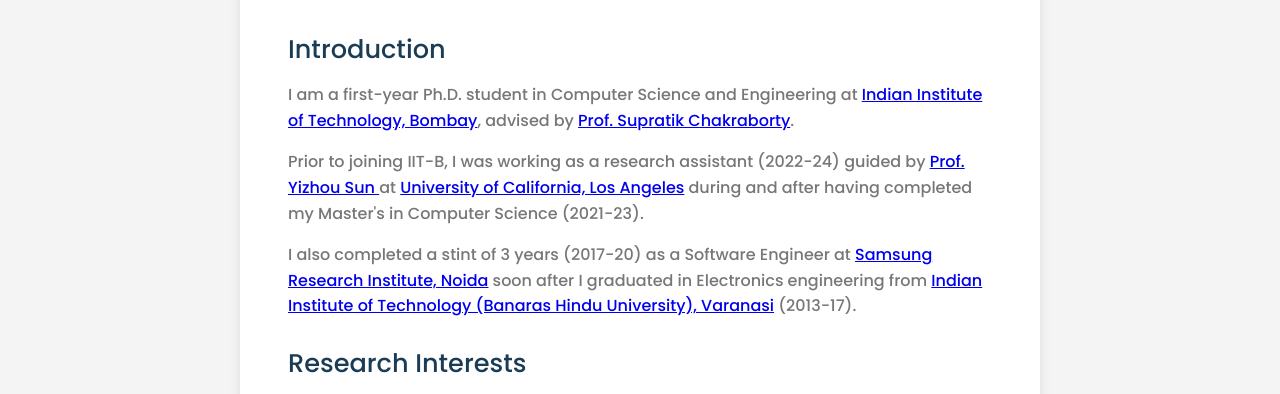
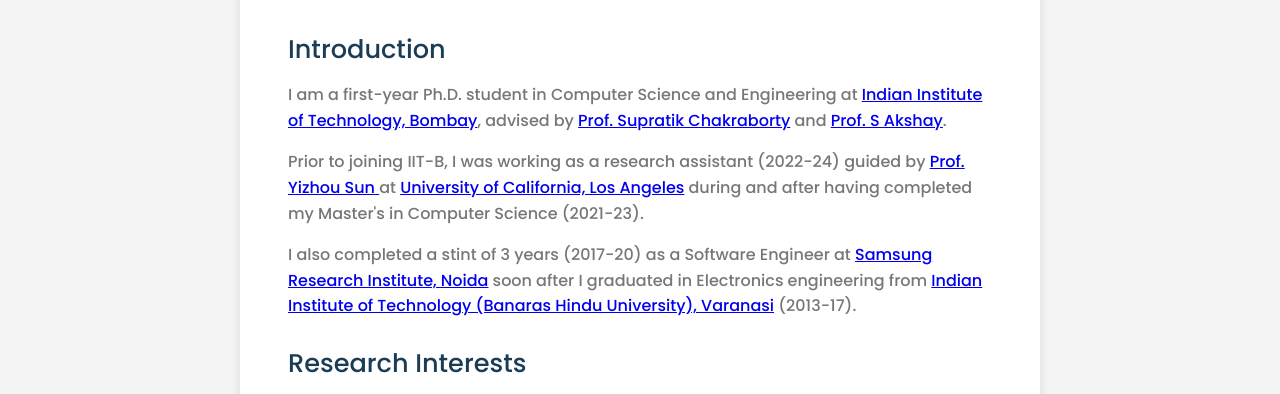
Before and after one commit to Rkus990/rkus990.github.io, a plain HTML site: page index.html in a window 1280 px wide. Shown: the part 356-750 px from the top of the page. Drawn offline with Linux system fonts and the light colour scheme.

Commit message:
Update index.html

```diff
--- a/index.html
+++ b/index.html
@@ -173,7 +173,7 @@
             <div class="sections">
             <div class="section-title">Introduction</div>
     <div class="section-content">
-        <p>I am a first-year Ph.D. student in Computer Science and Engineering at <a href="https://www.cse.iitb.ac.in/" target="_blank">Indian Institute of Technology, Bombay</a>, advised by <a href="https://www.cse.iitb.ac.in/~supratik/" target="_blank">Prof. Supratik Chakraborty</a>.</p>
+        <p>I am a first-year Ph.D. student in Computer Science and Engineering at <a href="https://www.cse.iitb.ac.in/" target="_blank">Indian Institute of Technology, Bombay</a>, advised by <a href="https://www.cse.iitb.ac.in/~supratik/" target="_blank">Prof. Supratik Chakraborty</a> and <a href="https://www.cse.iitb.ac.in/~akshayss/" target="_blank">Prof. S Akshay</a>.</p>
 
         <p> Prior to joining IIT-B, I was working as a research assistant (2022-24) guided by <a href="https://web.cs.ucla.edu/~yzsun/" target="_blank">  Prof. Yizhou Sun </a> at <a href="https://www.cs.ucla.edu/" target="_blank">University of California, Los Angeles</a> during and after having completed my Master's in Computer Science (2021-23).
         <p> I also completed a stint of 3 years (2017-20) as a Software Engineer at <a href="https://research.samsung.com/sri-n" target="_blank">Samsung Research Institute, Noida</a>  soon after I graduated in Electronics engineering from  <a href="https://iitbhu.ac.in/dept/ece" target="_blank">Indian Institute of Technology (Banaras Hindu University), Varanasi</a>  (2013-17).
```
